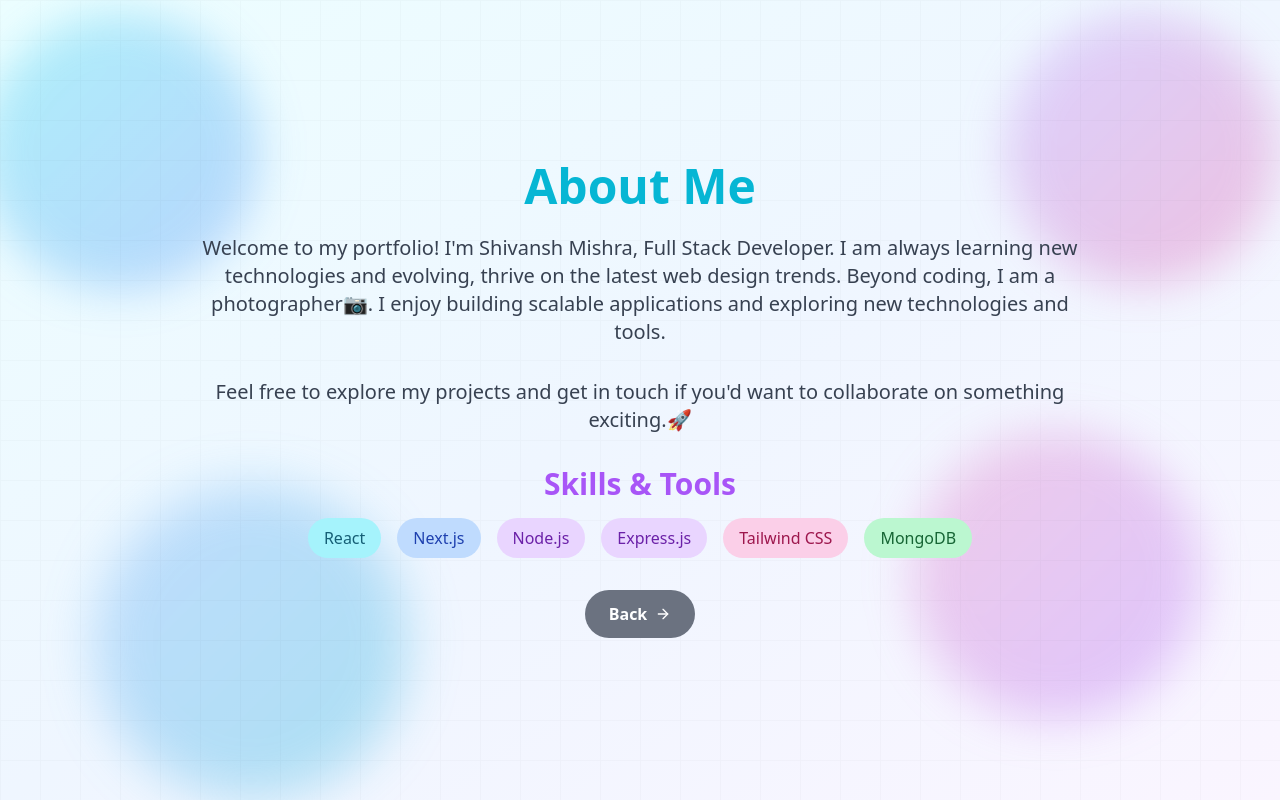
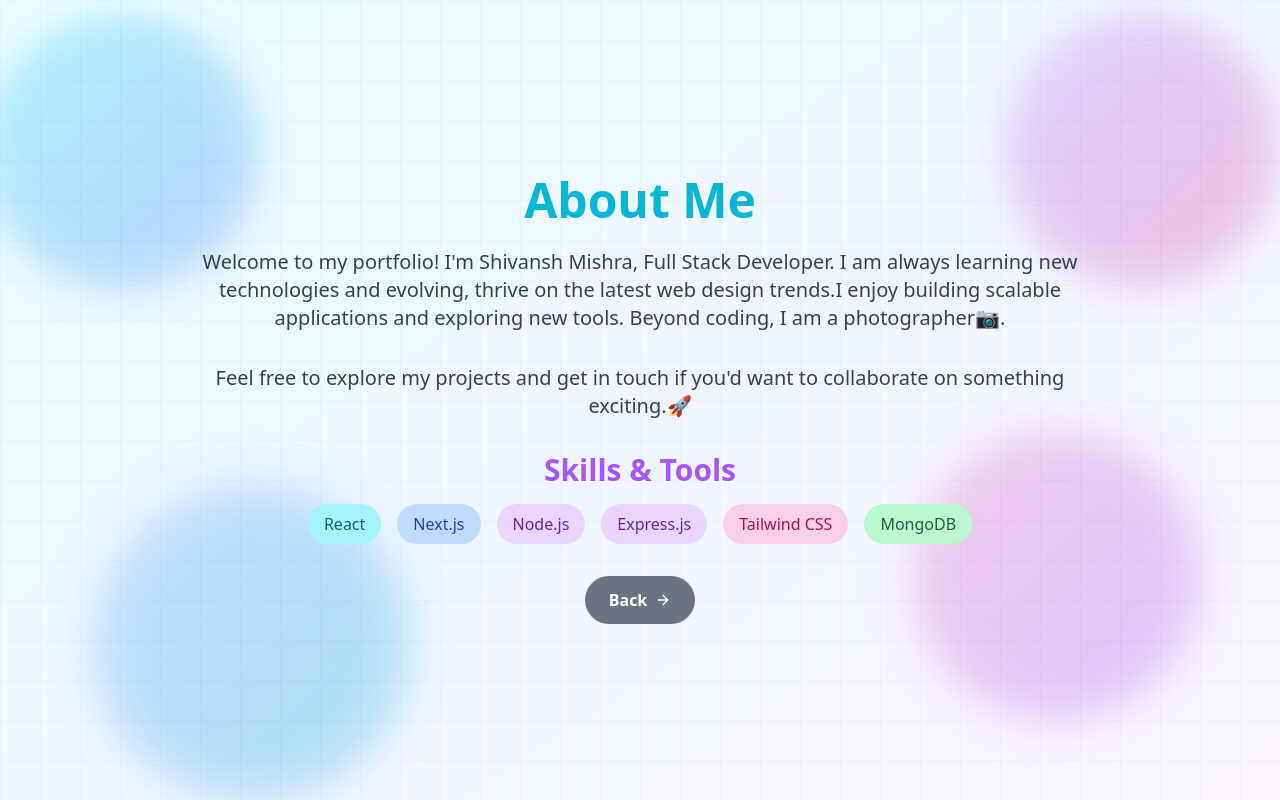
Before and after one commit to beingshivansh0777/Portfolio, a React (Vite) app: page /about in a window 1280 px wide. Built offline with nearby package versions, Linux system fonts and the light colour scheme.

Commit message:
Update AboutPage.tsx

```diff
--- a/src/components/AboutPage.tsx
+++ b/src/components/AboutPage.tsx
@@ -14,8 +14,8 @@
         <h1 className="text-5xl font-bold mb-6 text-cyan-500">About Me</h1>
         <p className="text-lg md:text-xl mb-8 text-gray-700 dark:text-gray-300">
           Welcome to my portfolio! I'm Shivansh Mishra, Full Stack Developer. I am always learning new technologies and evolving, thrive on the
-          latest web design trends. Beyond coding, I am a photographer📷.
-          I enjoy building scalable applications and exploring new technologies and tools.
+          latest web design trends.I enjoy building scalable applications and exploring new tools.
+          Beyond coding, I am a photographer📷.
         </p>
         <p className="text-lg md:text-xl mb-8 text-gray-700 dark:text-gray-300">
           Feel free to explore my projects and get in touch if you'd want to collaborate on something exciting.🚀
```
